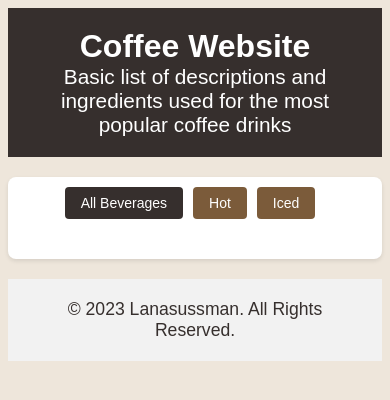
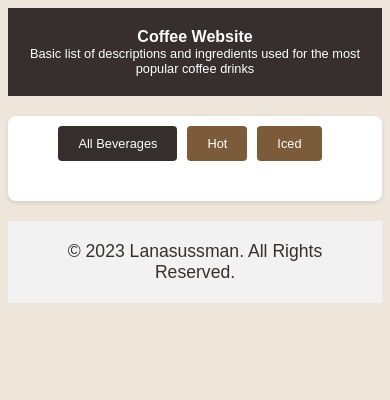
Before and after one commit to lanasussman/coffee, a plain HTML site: page index.html in a window 390 px wide. Drawn offline with Linux system fonts and the light colour scheme; no server answers.

Commit message:
Fixed CSS for images on mobile devices

```diff
--- a/styles.css
+++ b/styles.css
@@ -82,7 +82,7 @@ h3 {
 
 img {
     width: 100%;
-    max-height: 200px;
+    height: auto;
     object-fit: cover;
     border-radius: 4px;
     margin-bottom: 10px;
@@ -135,9 +135,16 @@ footer {
         padding: 10px;
     }
 
+    h1 {
+        font-size: 1rem;
+    }
+
+    h2 {
+        font-size: 0.8rem;
+    }
+
     .filter-nav button {
-        font-size: 14px;
-        padding: 8px 16px;
+        font-size: 0.8rem;
         margin-bottom: 10px;
     }
 
@@ -150,7 +157,7 @@ footer {
     }
 
     .beverage-card h3 {
-        font-size: 20px;
+        font-size: 0.8rem;
         margin-bottom: 8px;
     }
 
```
